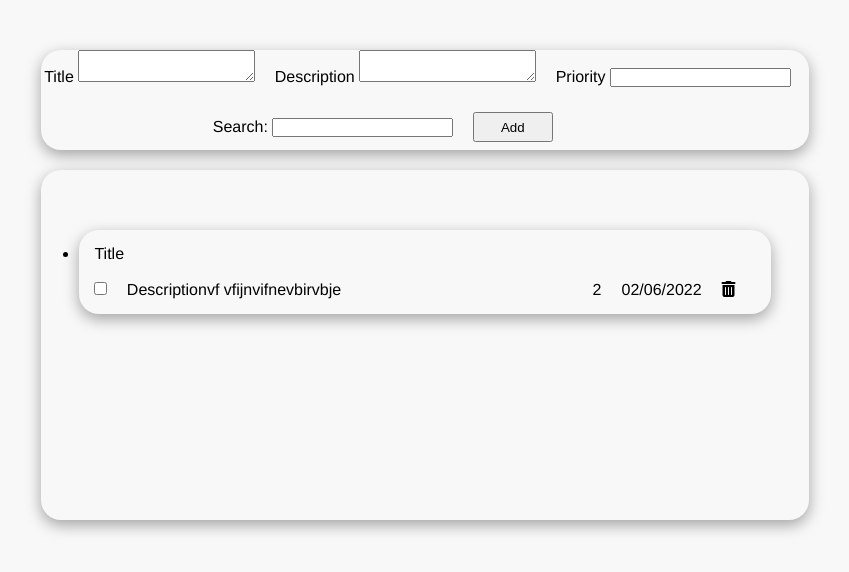
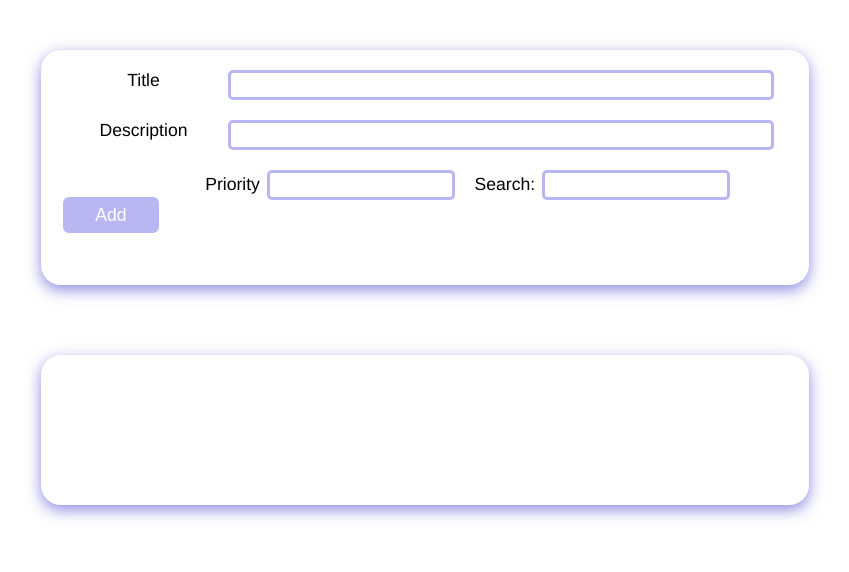
Before and after one commit to malak-joumaa/Todo-App, a plain HTML site: page index.html in a window 1280 px wide. Shown: the whole page, without its empty margins (215-1064 px from the left). Drawn offline with nearby package versions, Linux system fonts and the light colour scheme.

Commit message:
Adding style

```diff
--- a/css/styles.css
+++ b/css/styles.css
@@ -5,8 +5,8 @@
 }
 
 body{
-    background-color: #f8f8f8;
     font-family: "GT Eesti", Helvetica, Arial, sans-serif;
+    font-size: 1.1em;
 }
 
 #add-todo-div, #Todos{
@@ -15,12 +15,16 @@
     margin: 0 auto;
     text-align: center;
     margin-bottom: 20px;
-    box-shadow: rgba(0, 0, 0, 0.35) 0px 5px 15px;
+    box-shadow: rgba(130, 128, 221, 0.9) 0px 5px 15px;
     border-radius: 20px;
 }
 
 #add-todo-div{
     margin-top: 50px;
+    display: flex;
+    flex-direction: column;
+    padding: 20px;
+    margin-bottom: 70px;
 }
 
 .add{
@@ -43,19 +47,19 @@
 
 .display-todos{
     width: 60%;
-    min-height: 350px;
+    min-height: 150px;
     margin: 0 auto;
-    box-shadow: rgba(0, 0, 0, 0.35) 0px 5px 15px;
+    box-shadow: rgba(130, 128, 221, 0.9) 0px 5px 15px;
     border-radius: 20px;
     margin-bottom: 20px;
-    padding-top: 30px;
+    padding-top: 5px;
 }
 
 .one-todo{
     width: 90%;
-    min-height: 55px;
+    min-height: 40px;
     margin: 0 auto;
-    box-shadow: rgba(0, 0, 0, 0.35) 0px 5px 15px;
+    box-shadow: rgba(0, 0, 0, 0.1) 0px 5px 15px;
     margin-top: 30px;
     border-radius: 20px;
     padding: 15px;
@@ -70,3 +74,48 @@
 .delete{
     cursor: pointer;
 }
+
+textarea{
+    width: 75%;
+    float: right;
+    margin-bottom: 20px;
+    height: 30px;
+    resize: none;
+    border: 3px solid #b8b7f2;
+    border-radius: 5px;
+}
+label{
+    margin-right: 2px;
+}
+
+.title-td{
+    color: #fab5ce;
+}
+
+input{
+    width: 25.8%;
+    height: 30px;
+    border: 3px solid #b8b7f2;
+    border-radius: 5px;
+}
+
+input[type="checkbox"]{
+    width: 20px !important;
+    height: 20px;
+ }
+
+
+button{
+    background-color: #b8b7f2;
+    border: 2px solid white;
+    border-radius: 8px;
+    color: white;
+    height: 40px;
+    width: 100px;
+    font-size: 1em;
+    float: left;
+}
+.fa-solid{
+    font-size: 1.2em;
+    color:#fab5ce;
+}
--- a/index.html
+++ b/index.html
@@ -17,21 +17,26 @@
     <section>
         <!-- Add Todo Start -->
         <div id="add-todo-div">
+            <div>
             <label>Title</label>
             <Textarea id="title"></Textarea>
+            </div><div>
             <label >Description</label>
             <Textarea id="desc" ></Textarea>
+            </div>
+            <div>
             <label>Priority</label>
             <input type="text" id="point">
             <label>Search:</label>
             <input type="text" id="search">
             <button class="add add-btn">Add</button>
             <button class="save-btn">Save</button>
+            </div>
         </div>
         <!-- Add Todo End -->
         <!-- Display todos -->
-        <ul class="display-todos">
-            <li class="one-todo">
+        <ul class="display-todos" type="none">
+            <!-- <li class="one-todo">
                 <span class="title-td">Title</span>
                 <br>
                 <br>
@@ -42,7 +47,7 @@
                 <span class="date-td">02/06/2022</span>
                 <span class="point-td">2</span>
                 </div>
-            </li>
+            </li> -->
         </ul>
     </section>
     <script src="/js/todo.js"></script>
--- a/js/todo.js
+++ b/js/todo.js
@@ -136,5 +136,10 @@
 
 //Todo Done
 $('ul').on('click', '.check-td',function(){
-    ($(this).parent()).parent().css('background-color','gray');
+    if(this.checked){
+        ($(this).parent()).parent().css('background-color','#838383');
+    }
+    else{
+    ($(this).parent()).parent().css('background-color','#white');
+    }
  });
```
